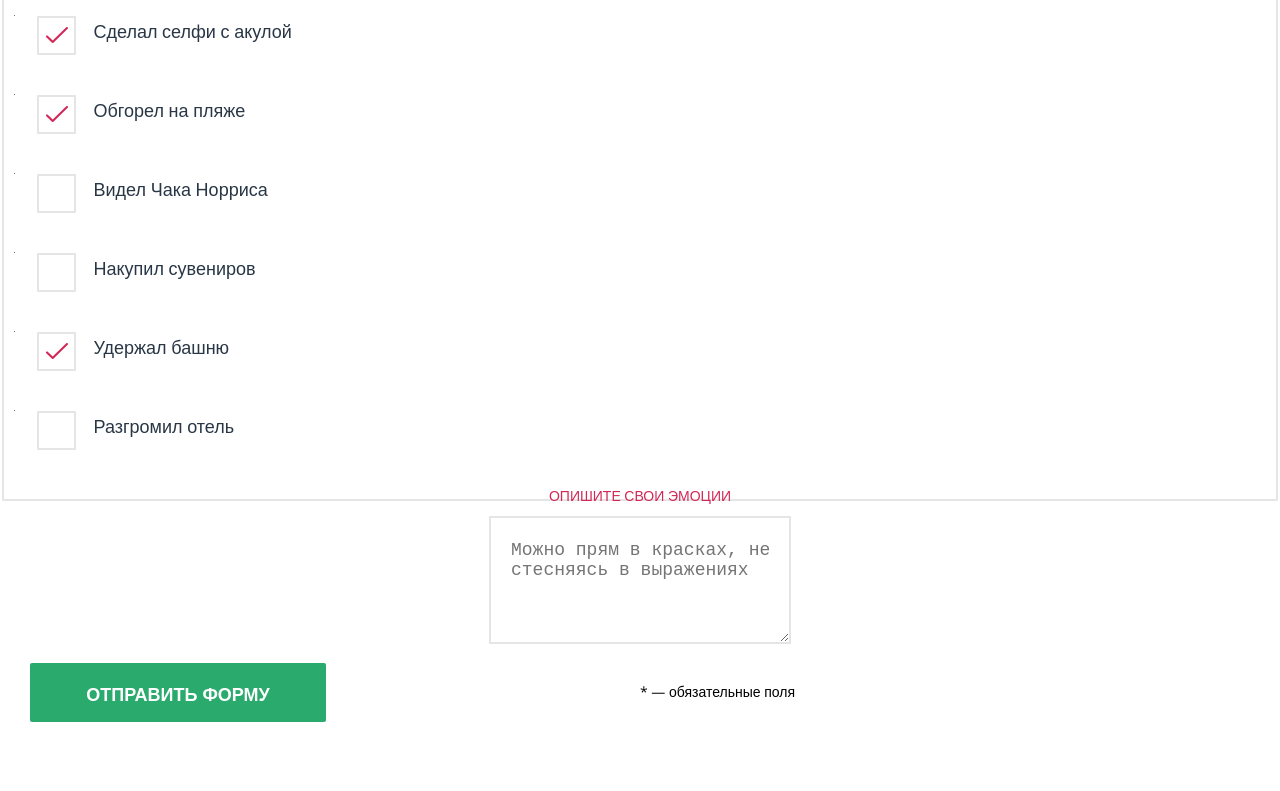
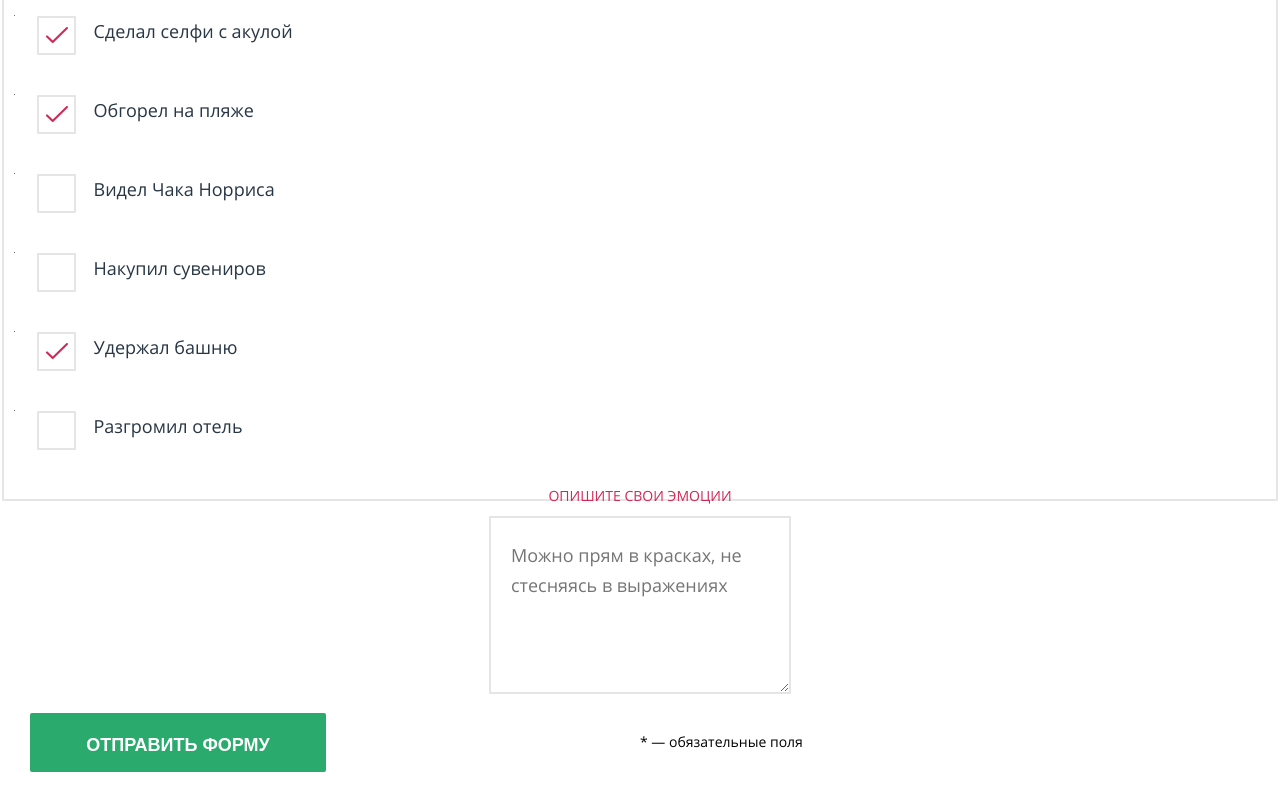
Before and after one commit to Alice2506/228536-pink-23, a website: page source/form.html in a window 1280 px wide. Shown: the part 1307-2098 px from the top of the page. Drawn offline with nearby package versions, Linux system fonts and the light colour scheme; files that its build step writes are made by us from their sources.

Commit message:
подключила шрифты локально, исправила font-weight в навигации

```diff
--- a/source/less/blocks/form.less
+++ b/source/less/blocks/form.less
@@ -192,6 +192,10 @@
 }
 
 .form__textarea textarea {
+  font-family: "Open Sans", "Arial", sans-serif;
+  font-size: 18px;
+  font-weight: 400;
+  line-height: 30px;
   width: 276px;
   margin: 0 auto;
   padding-top: 22px;
--- a/source/less/blocks/main-navigation.less
+++ b/source/less/blocks/main-navigation.less
@@ -10,6 +10,7 @@
     width: 80%;
     text-transform: none;
     font-size: 18px;
+    font-weight: 400;
   }
 }
 
--- a/source/less/global/fonts.less
+++ b/source/less/global/fonts.less
@@ -1,5 +1,32 @@
+@font-face {
+  font-family: "Open Sans";
+  src: url("../fonts/opensans.woff2") format("woff2"),
+       url("../fonts/opensans.woff") format("woff");
+  font-weight: 400;
+  font-style: normal;
+  font-display: swap;
+}
+
+@font-face {
+  font-family: "Open Sans";
+  src: url("../fonts/opensanslight.woff2") format("woff2"),
+       url("../fonts/opensanslight.woff") format("woff");
+  font-weight: 300;
+  font-style: normal;
+  font-display: swap;
+}
+
+@font-face {
+  font-family: "Open Sans";
+  src: url("../fonts/opensansbold.woff2") format("woff2"),
+       url("../fonts/opensansbold.woff") format("woff");
+  font-weight: 700;
+  font-style: normal;
+  font-display: swap;
+}
+
 .page__body {
-  font-family: "Open Sans", sans-serif;
+  font-family: "Open Sans", "Arial", sans-serif;
   font-size: 14px;
   font-weight: 400;
   line-height: 24px;
```
Also changed, not shown: source/catalogue.html (+2 -0 lines), source/form.html (+2 -0 lines), source/index.html (+2 -0 lines), source/img/sprite.svg (deleted).
